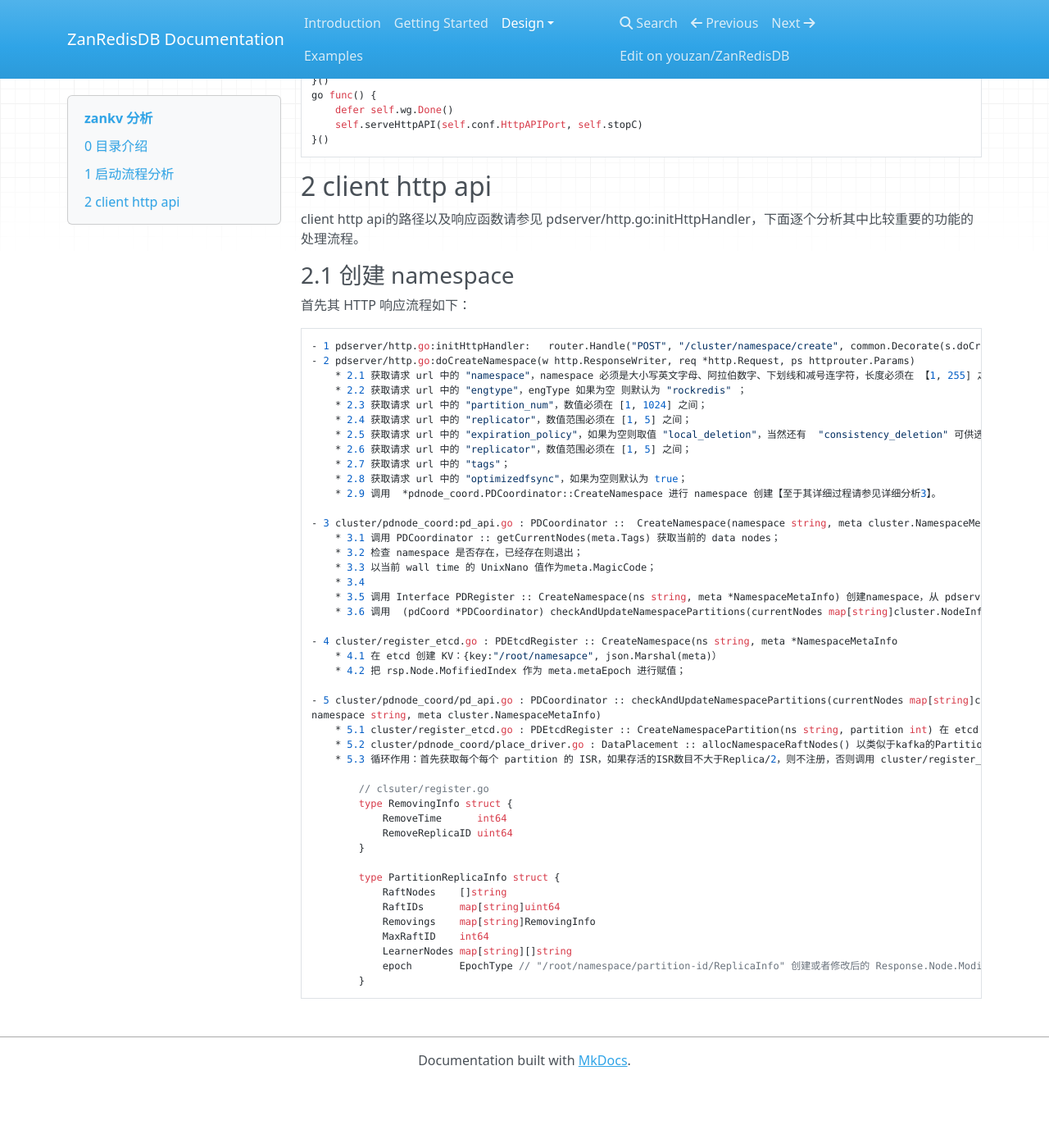
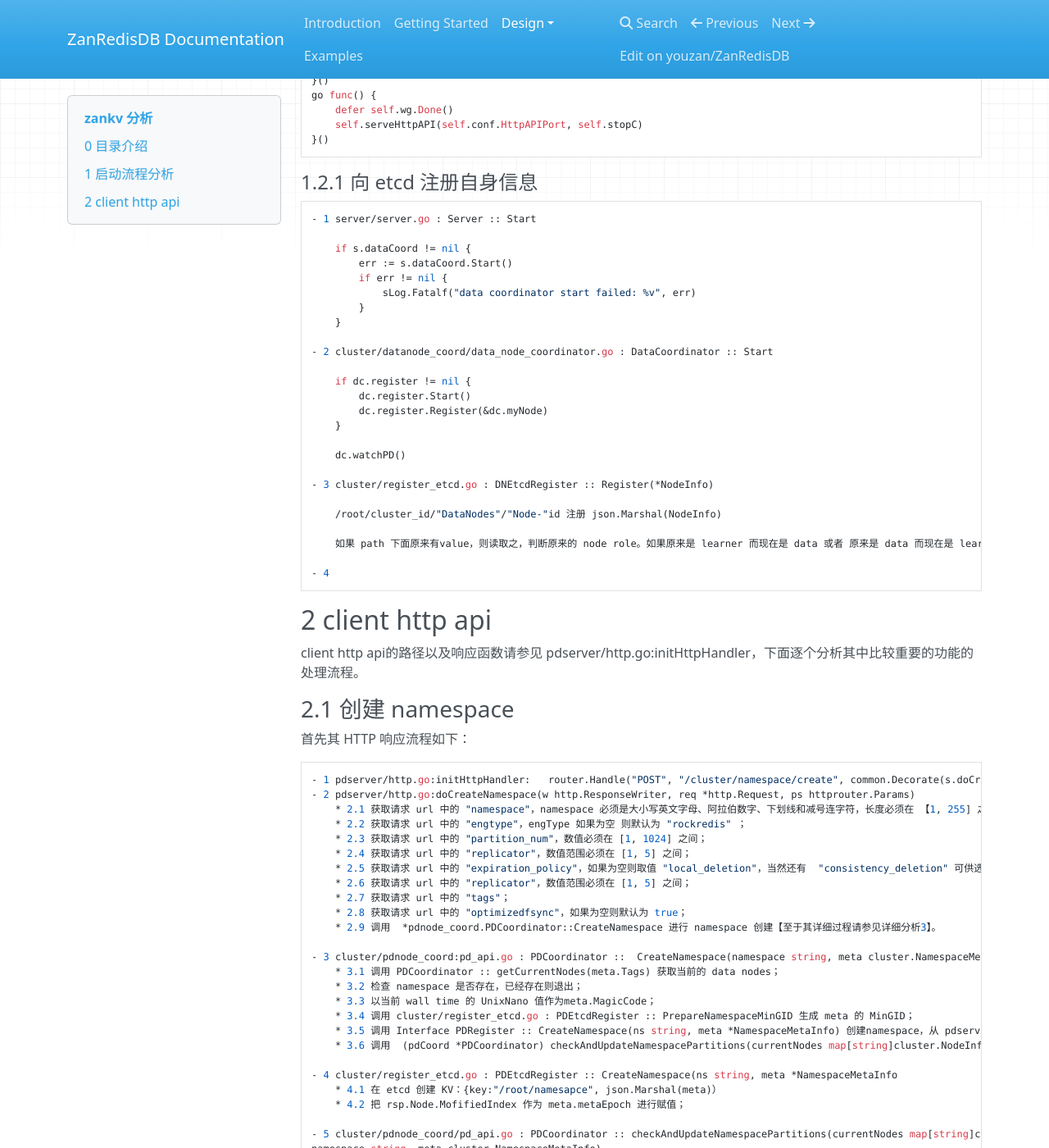
Before and after one commit to hudangwei/exocet, an MkDocs documentation site: the page built from doc/design/source_analyse.md, in a window 1280 px wide and 1400 px high, scrolled down 5514 px. Shown: the whole window at 82% size. Built offline with MkDocs 1.6.1, drawn with Linux system fonts in a browser that asks for light colours; nearby versions of some CDN libraries; old or Windows-style settings are respelled for this version of MkDocs; before the commit the page ends 6835 px from its top, so only the background shows below that.

```diff
--- a/doc/design/source_analyse.md
+++ b/doc/design/source_analyse.md
@@ -295,6 +295,34 @@ Start函数首先读取配置文件,配置结构体如下:
 		self.serveHttpAPI(self.conf.HttpAPIPort, self.stopC)
 	}()
 
+#### 1.2.1 向 etcd 注册自身信息
+
+	- 1 server/server.go : Server :: Start
+
+		if s.dataCoord != nil {
+			err := s.dataCoord.Start()
+			if err != nil {
+				sLog.Fatalf("data coordinator start failed: %v", err)
+			}
+		}
+
+	- 2 cluster/datanode_coord/data_node_coordinator.go : DataCoordinator :: Start
+
+		if dc.register != nil {
+			dc.register.Start()
+			dc.register.Register(&dc.myNode)
+		}
+
+		dc.watchPD()
+
+	- 3 cluster/register_etcd.go : DNEtcdRegister :: Register(*NodeInfo)
+
+		/root/cluster_id/"DataNodes"/"Node-"id 注册 json.Marshal(NodeInfo)
+
+		如果 path 下面原来有value，则读取之，判断原来的 node role。如果原来是 learner 而现在是 data 或者 原来是 data 而现在是 learner，则不得注册，leader 角色不能随意更改。
+
+	- 4
+
 ## 2 client http api
 
 client http api的路径以及响应函数请参见 pdserver/http.go:initHttpHandler，下面逐个分析其中比较重要的功能的处理流程。
@@ -320,7 +348,7 @@ client http api的路径以及响应函数请参见 pdserver/http.go:initHttpHan
 		* 3.1 调用 PDCoordinator :: getCurrentNodes(meta.Tags) 获取当前的 data nodes；
 		* 3.2 检查 namespace 是否存在，已经存在则退出；
 		* 3.3 以当前 wall time 的 UnixNano 值作为meta.MagicCode；
-		* 3.4
+		* 3.4 调用 cluster/register_etcd.go : PDEtcdRegister :: PrepareNamespaceMinGID 生成 meta 的 MinGID；
 		* 3.5 调用 Interface PDRegister :: CreateNamespace(ns string, meta *NamespaceMetaInfo) 创建namespace，从 pdserver/server.go line93 可以看出 PDRegister 其实现是 cluster/register_etcd.go:PDEtcdRegister【详细内容请参见详细分析4】；
 		* 3.6 调用  (pdCoord *PDCoordinator) checkAndUpdateNamespacePartitions(currentNodes map[string]cluster.NodeInfo, namespace string, meta cluster.NamespaceMetaInfo) 把namespace 和 data nodes结合起来。
 
```
Also changed, not shown: 2 other files.
